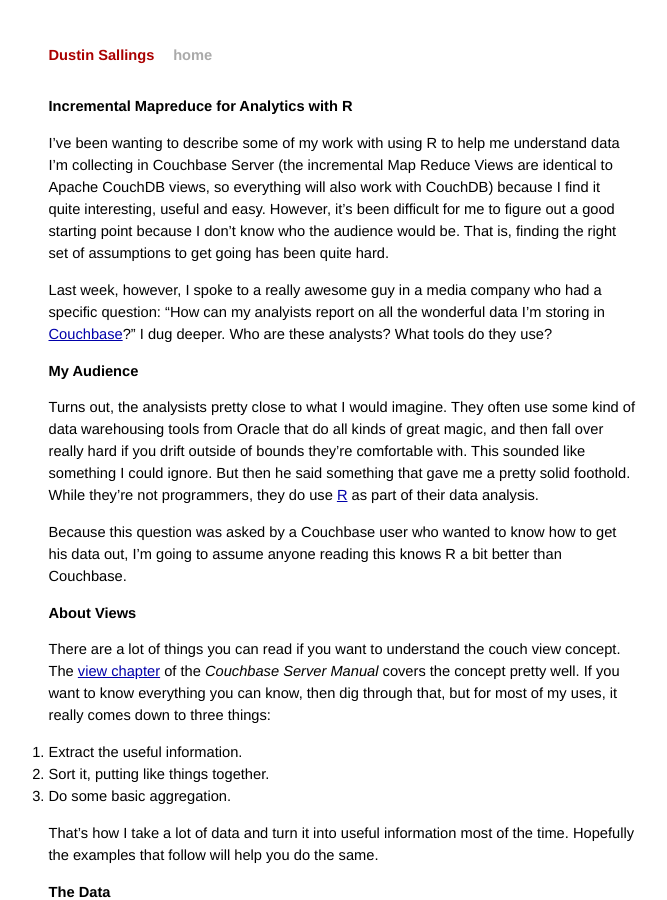
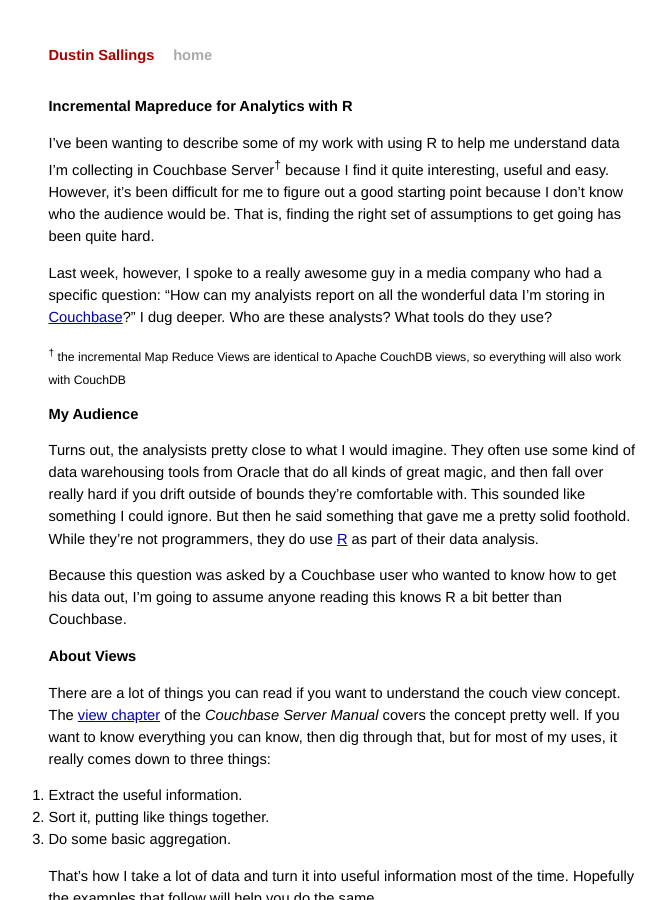
Before and after one commit to dustin/dustin.sallings.org, a Jekyll site: the page built from _posts/2012-04-16-couchr.markdown, in a window 1280 px wide and 900 px high. Shown: the whole window, without its empty margins (298-965 px from the left). Built offline with Jekyll 4.4.1, drawn with Linux system fonts in a browser that asks for light colours; Markdown is read by kramdown in place of the engine named in the settings; comment, search, counter and statistics services are not loaded.

Commit message:
Moved a parenthetical to a footnote for clarity.

```diff
--- a/_posts/2012-04-16-couchr.markdown
+++ b/_posts/2012-04-16-couchr.markdown
@@ -6,18 +6,20 @@
 # Incremental Mapreduce for Analytics with R
 
 I've been wanting to describe some of my work with using R to help me
-understand data I'm collecting in Couchbase Server (the incremental
-Map Reduce Views are identical to Apache CouchDB views, so everything
-will also work with CouchDB) because I find it quite interesting,
-useful and easy.  However, it's been difficult for me to figure out a
-good starting point because I don't know who the audience would be.
-That is, finding the right set of assumptions to get going has been
-quite hard.
+understand data I'm collecting in Couchbase Server<sup>&dagger;</sup>
+because I find it quite interesting, useful and easy.  However, it's
+been difficult for me to figure out a good starting point because I
+don't know who the audience would be.  That is, finding the right set
+of assumptions to get going has been quite hard.
 
 Last week, however, I spoke to a really awesome guy in a media company
 who had a specific question: "How can my analyists report on all the
 wonderful data I'm storing in [Couchbase][couchbase]?"  I dug deeper.
 Who are these analysts?  What tools do they use?
+
+<p style="font-size: smaller"><sup>&dagger;</sup> the incremental Map
+Reduce Views are identical to Apache CouchDB views, so everything will
+also work with CouchDB</p>
 
 ## My Audience
 
```
